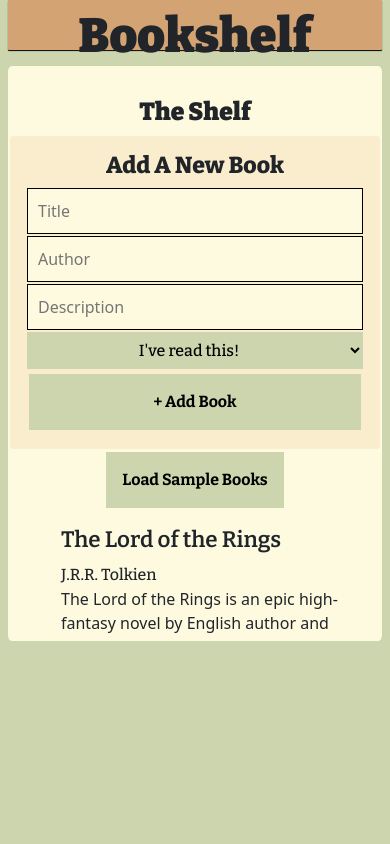
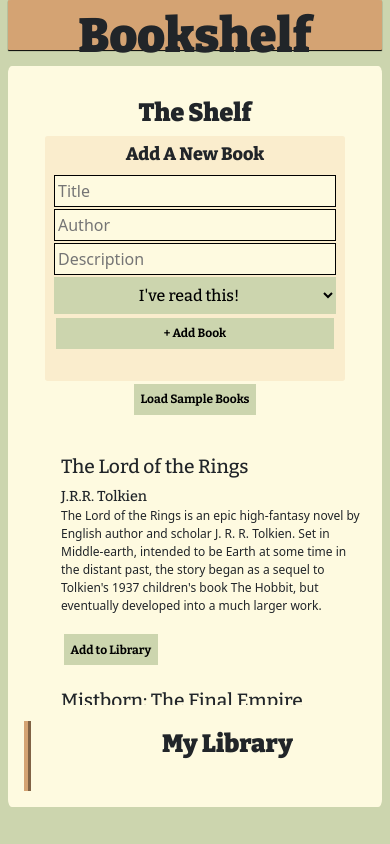
Before and after one commit to sarahschuller/bookshelf-client, a React (Create React App) app: page / in a window 390 px wide. Both pictures are taken after a click on the button "Load Sample Books". Built offline with nearby package versions, Linux system fonts and the light colour scheme.

Commit message:
update styling for small screens

```diff
--- a/src/css/style.css
+++ b/src/css/style.css
@@ -96,8 +96,8 @@ form input {
     margin: 1rem .5rem;
     padding: 1rem;
     justify-content: space-between;
-    max-height: 575px;
     overflow: scroll;
+    max-height: 600px;
     background-color: var(--highlt);
     border-radius: 1%;
 }
@@ -110,6 +110,8 @@ form input {
     padding: .5rem;
     text-align: center;
     margin: .5rem;
+    max-height: 575px;
+    overflow: scroll;
 }
 
 .library-wrap {
@@ -118,6 +120,8 @@ form input {
     width: 280px;
     padding: .5rem;
     border-left: 7px ridge var(--secondary);
+    max-height: 575px;
+    overflow: scroll;
 }
 
 .library-header {
@@ -128,12 +132,15 @@ form input {
     border-bottom: 1px solid var(--main);
     list-style: decimal;
     padding-bottom: .5rem;
+    max-height: 575px;
+    overflow: scroll;
 }
 
 .books {
     display: flex;
     flex-direction: column;
-
+    max-height: 575px;
+    overflow: scroll;
 }
 
 .book-edit {
@@ -175,12 +182,83 @@ form input {
     font-family: 'Bitter', serif;
 }
 
-@media all and (max-width: 760px) {
+@media all and (max-width: 470px) {
+    form {
+        padding: .5rem;
+        max-height: 250px;
+    }
+
+    button {
+        font-size: 12px;
+        padding: .4rem;
+        margin-bottom: 1.5rem;
+    }
+
+    h2 {
+        font-size: 25px;
+    }
+
+    h3 {
+        font-size: 18px;
+    }
+
+    h4 {
+        font-size: 16px;
+    }
+
     .App {
         flex-direction: column;
+        max-height: 1500px;
+    }
+
+    .book-edit {
+        display: flex;
+        flex-direction: column;
+        width: 300px;
+    }
+
+    .book-edit input {
+        padding: 3px;
+    }
+
+    .book-edit option {
+        padding: 3px;
     }
 
     .books {
         align-items: center;
+        max-height: 250px;
+        font-size: 12px;
+    }
+
+    .book-title {
+        font-weight: 500;
+        font-size: 1.2rem;
+    }
+
+    .author-name {
+        font-size: .9rem;
+    }
+
+    .library-wrap {
+        max-height: 250px;
+        width: 400px;
+        justify-content: center;
+    }
+
+}
+
+@media all and (min-width: 500px) and (max-width: 750px) {
+    .App {
+        flex-direction: row;
+    }
+
+    .books {
+        font-size: 12px;
+        max-height: 200px;
+    }
+
+    .library-wrap {
+        max-height: 300px;
     }
 }
```
